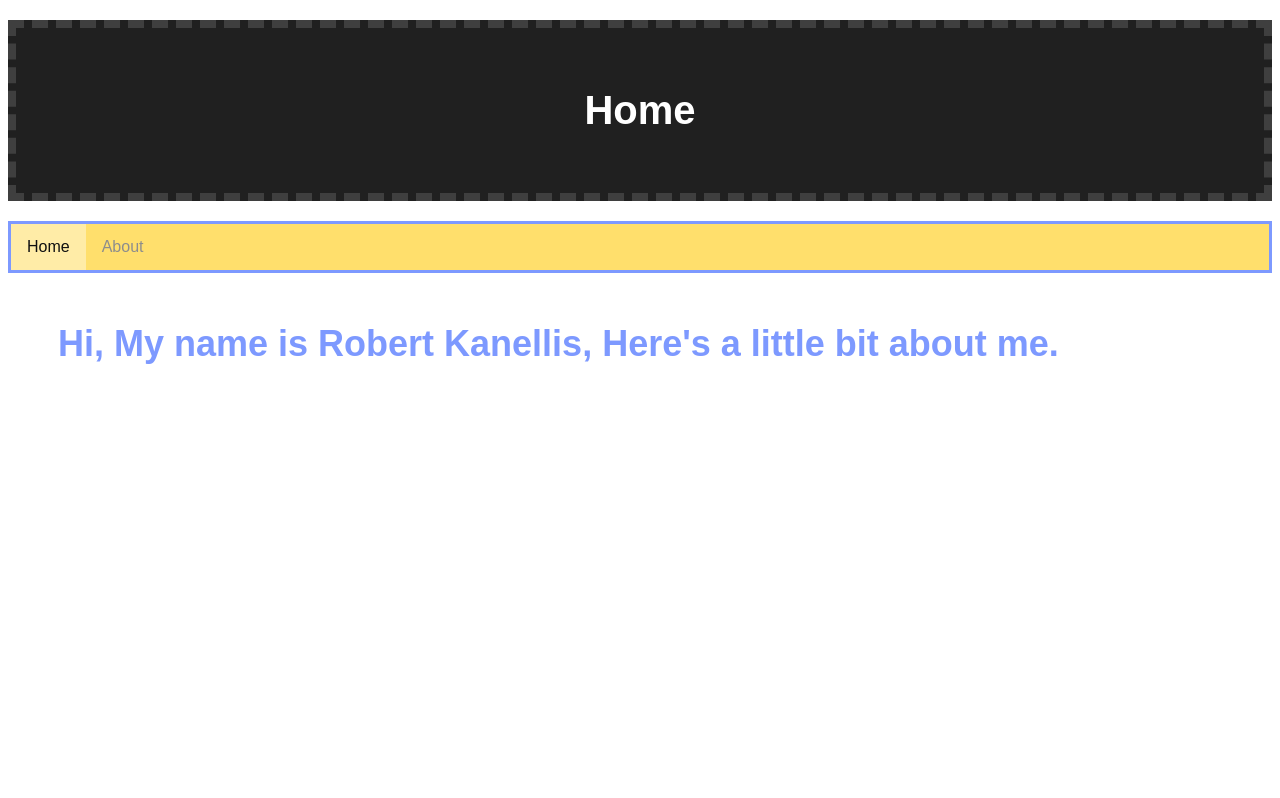
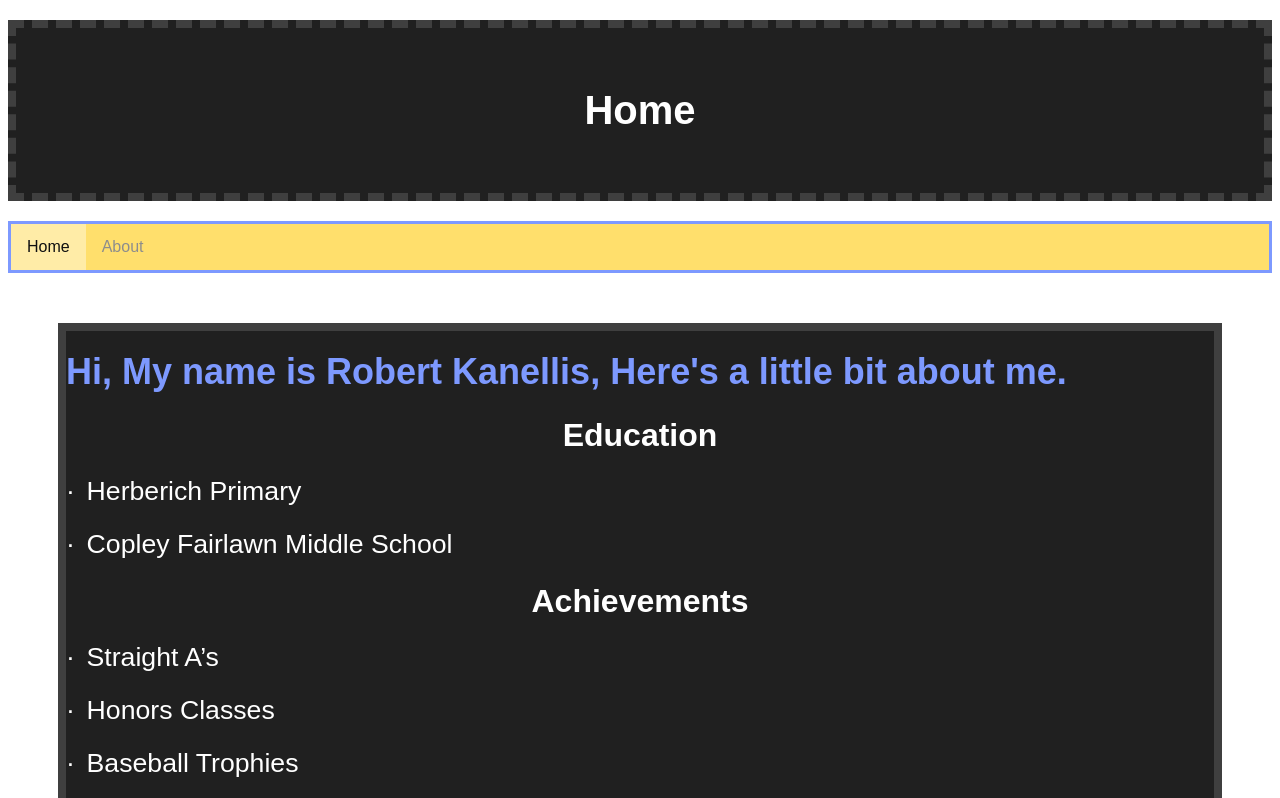
Before and after one commit to Nuggets2/robert, a plain HTML site: page index.html in a window 1280 px wide. Shown: the top 798 px of the page. Drawn offline with Linux system fonts and the light colour scheme.

Commit message:
Update style.css

```diff
--- a/style.css
+++ b/style.css
@@ -4,12 +4,15 @@
 
 body {
   font-family: Arial, Helvetica, sans-serif;
+  color: white;
 }
 
 main {
   margin: 50;
+  background-color: #202020;
+  border:8px #3F3F3F solid;
+   color: white;
 }
-
 
 h1 {
   color: #7D99FF;
@@ -26,7 +29,9 @@ h3 {
   margin-top: 20px;
   margin-bottom: 20px;
 }
-
+ a {
+   color: white;
+ }
 
 
 .dropdown {
```
